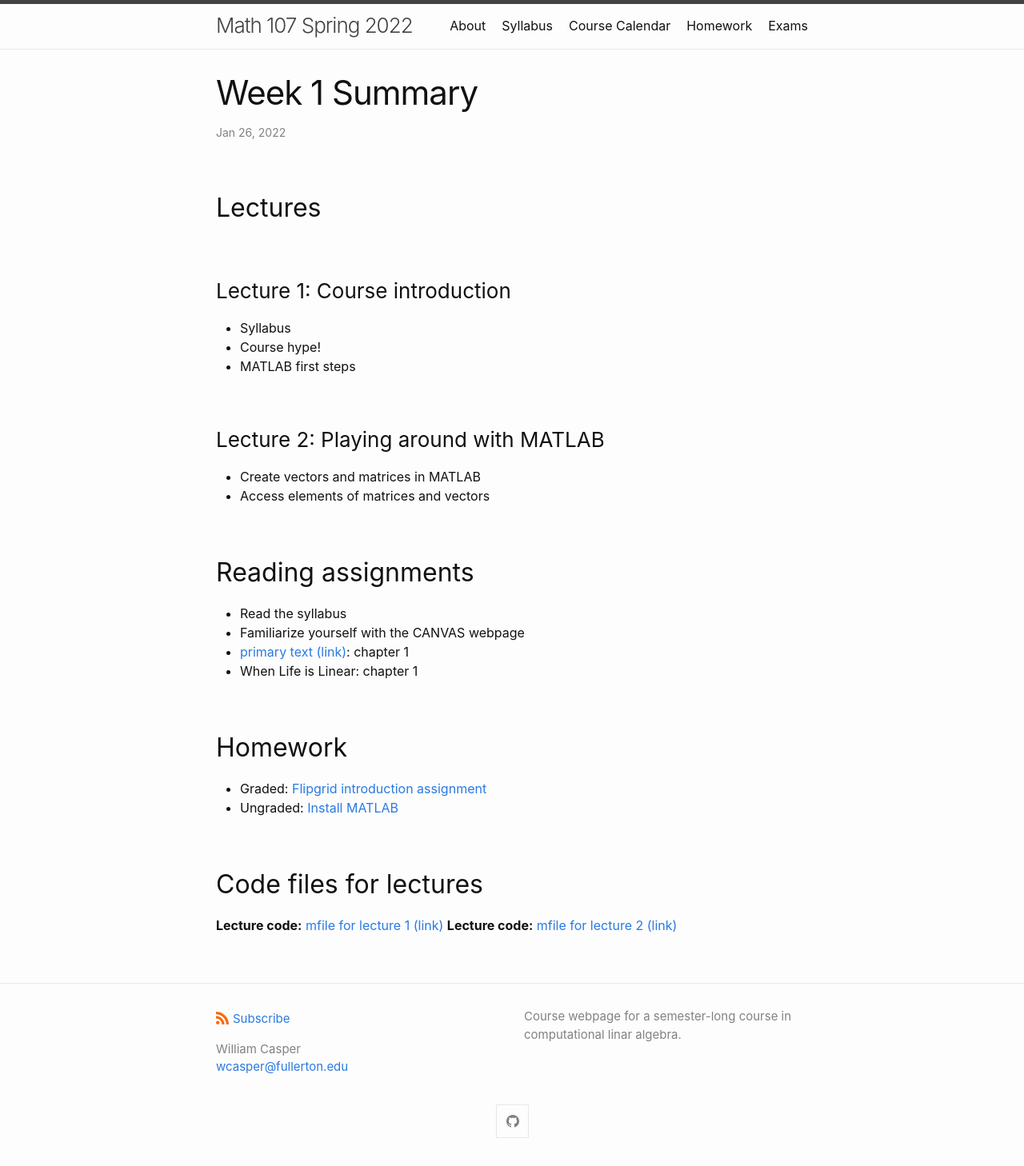
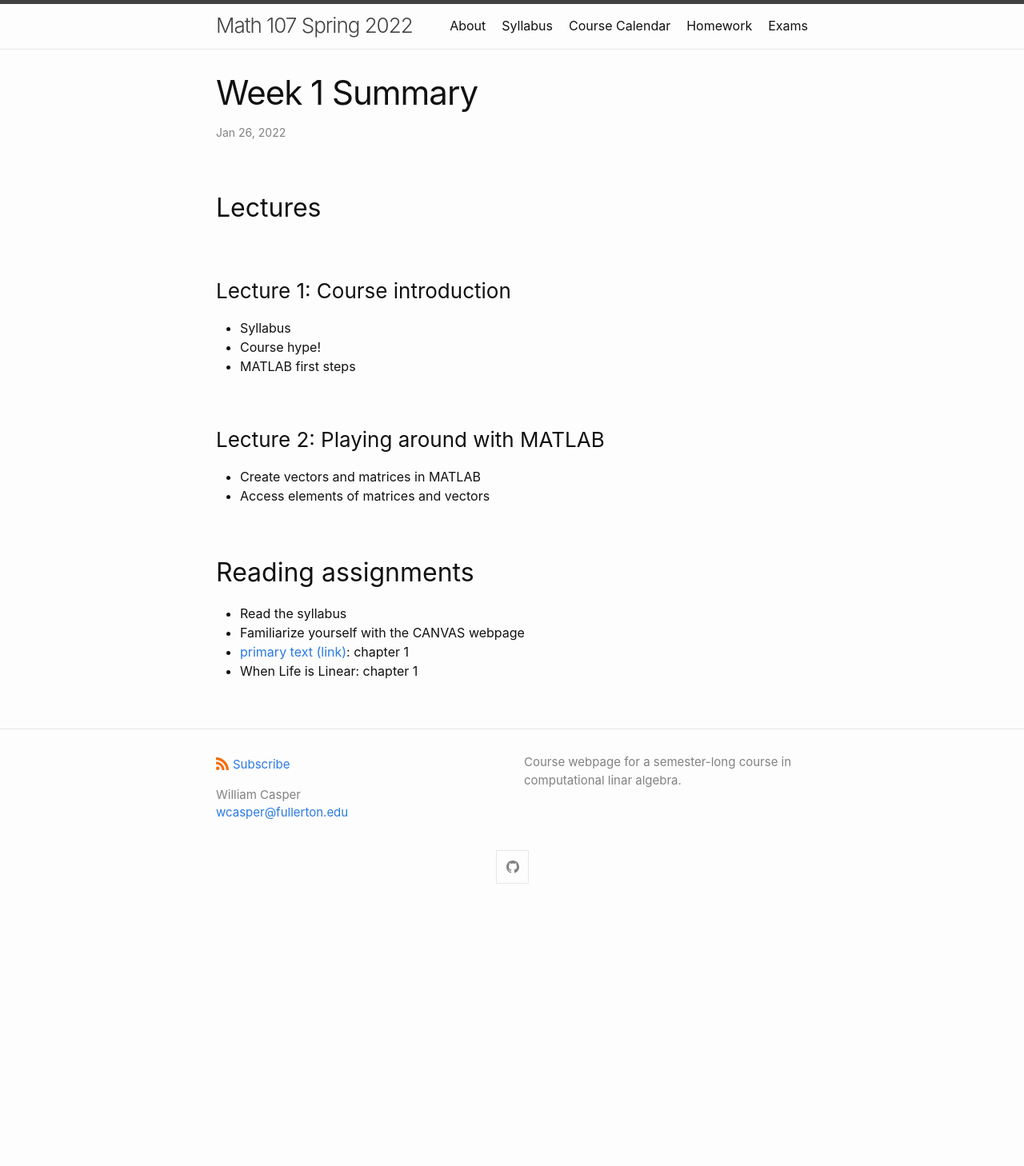
Before and after one commit to wcasper/math107spring2022, a Jekyll site: the page built from _posts/2022-01-26-Week-1-Summary.md, in a window 1280 px wide. Shown: the whole page at 80% size. Built offline with Jekyll 4.4.1, drawn with Linux system fonts in a browser that asks for light colours; after the commit the page ends 1140 px from its top, so only the background shows below that.

Commit message:
removed text

```diff
--- a/_posts/2022-01-26-Week-1-Summary.md
+++ b/_posts/2022-01-26-Week-1-Summary.md
@@ -21,15 +21,3 @@ layout: post
 * Familiarize yourself with the CANVAS webpage
 * <a target="_parent" href="../../../extras/textbook.pdf">primary text (link)</a>: chapter 1
 * When Life is Linear: chapter 1
-
-## Homework
-
-* Graded:
-  <a target="_parent" href="https://csufullerton.instructure.com/courses/3127326/assignments/31019398">Flipgrid introduction assignment</a>
-* Ungraded:
-  <a target="_parent" href="https://csufullerton.instructure.com/courses/3127326/pages/install-matlab?module_item_id=67996522">Install MATLAB</a>
-
-## Code files for lectures
-
-**Lecture code:** <a target="_parent" href="https://wcasper.github.io/math107spring2021/MATLAB/lecture1.m">mfile for lecture 1 (link)</a>
-**Lecture code:** <a target="_parent" href="https://wcasper.github.io/math107spring2021/MATLAB/lecture2.m">mfile for lecture 2 (link)</a>
```
